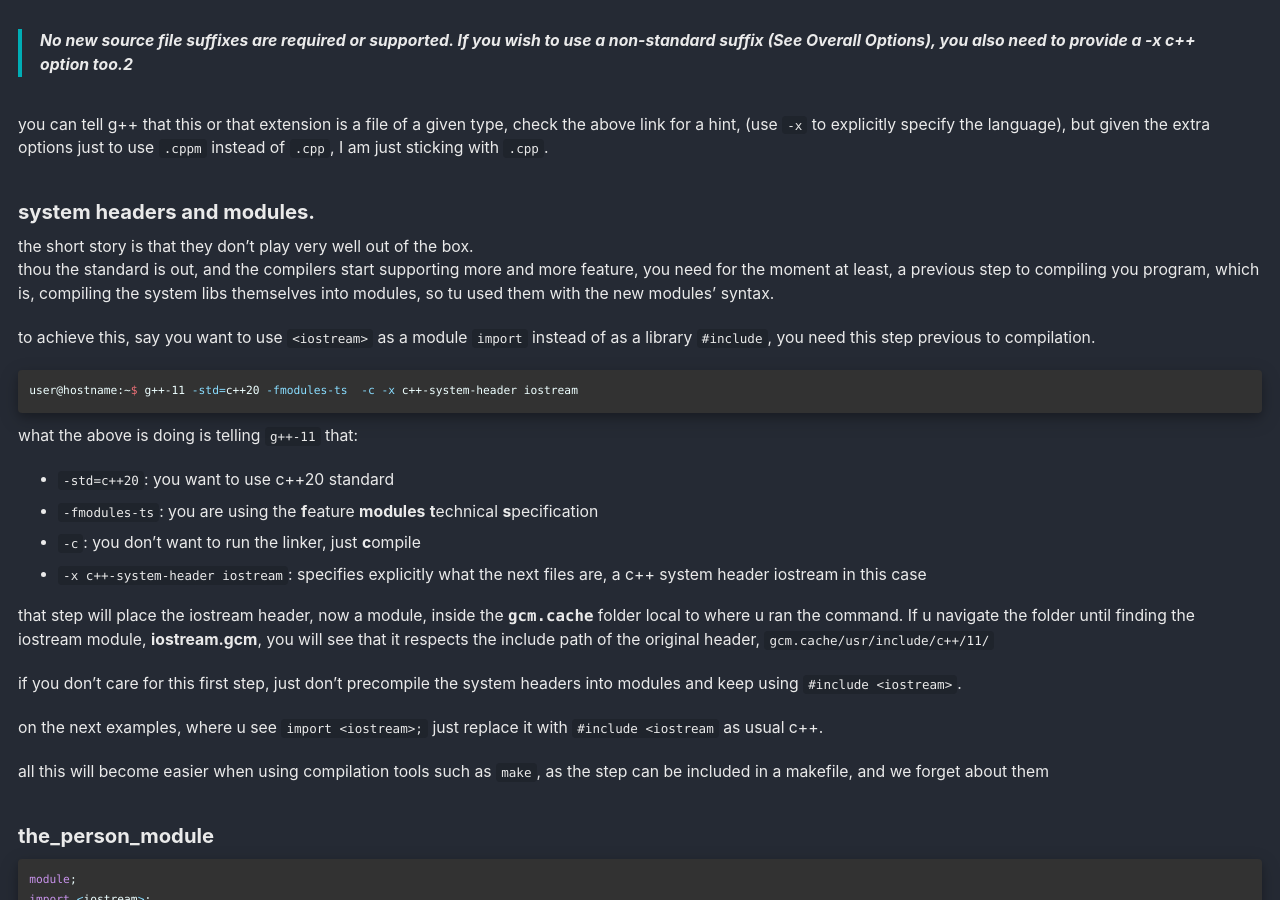
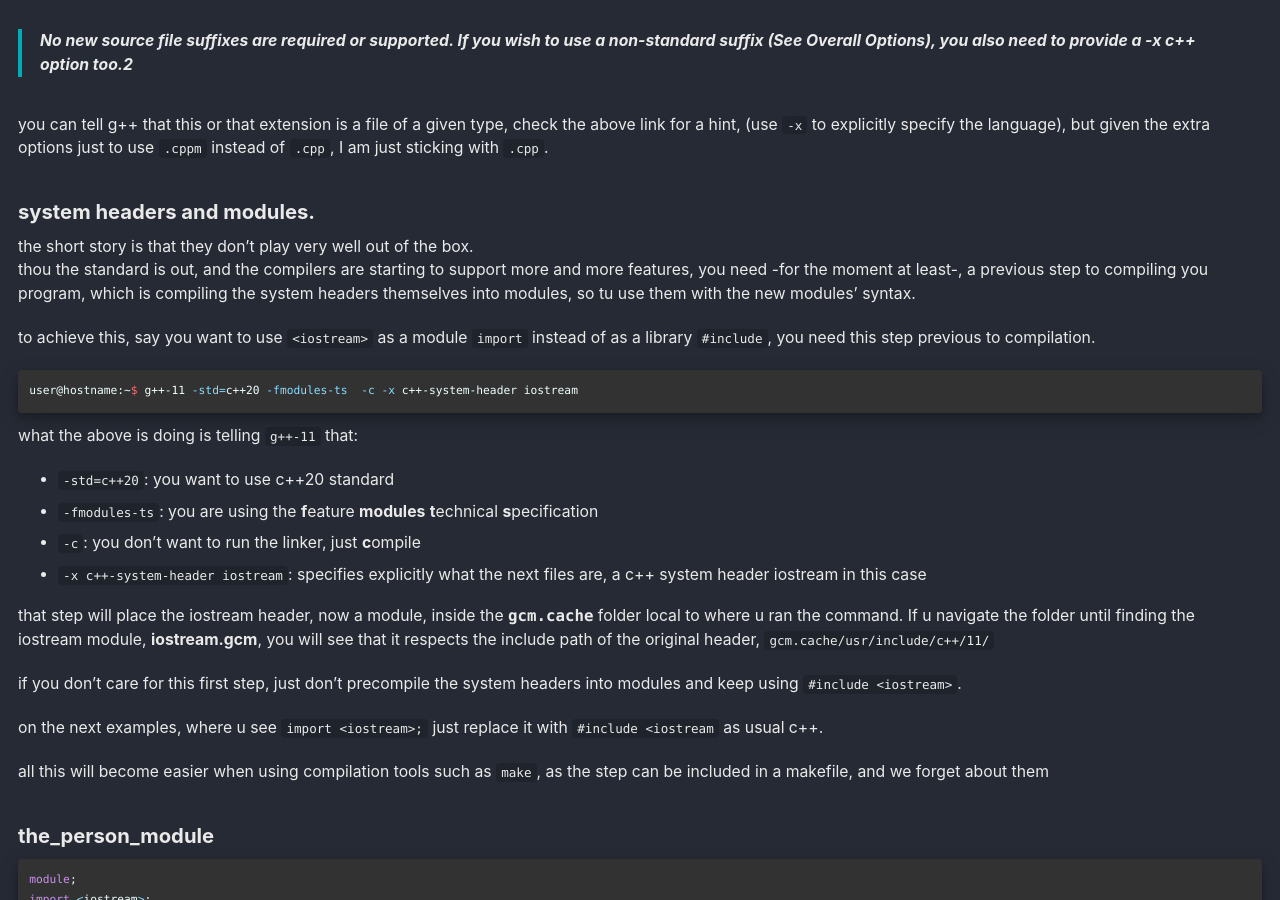
Before and after one commit to JohnnyXavier/johnnyxavier.github.io, a Jekyll site: the page built from _posts/cpp/2021-05-23-cpp-cpp20-modules-gpp.md, in a window 1280 px wide and 900 px high, scrolled down 2275 px. Built offline with Jekyll 4.4.1, drawn with Linux system fonts in a browser that asks for light colours; cached includes are drawn as plain includes.

```diff
--- a/_posts/cpp/2021-05-23-cpp-cpp20-modules-gpp.md
+++ b/_posts/cpp/2021-05-23-cpp-cpp20-modules-gpp.md
@@ -64,7 +64,7 @@
 
 ### system headers and modules.
 the short story is that they don't play very well out of the box. <br>
-thou the standard is out, and the compilers start supporting more and more feature, you need for the moment at least, a previous step to compiling you program, which is, compiling the  system libs themselves into modules, so tu used them with the new modules' syntax.
+thou the standard is out, and the compilers are starting to support more and more features, you need -for the moment at least-, a previous step to compiling you program, which is compiling the system headers themselves into modules, so tu use them with the new modules' syntax.
 
 to achieve this, say you want to use `<iostream>` as a module `import` instead of as a library `#include`,
 you need this step previous to compilation.
```
